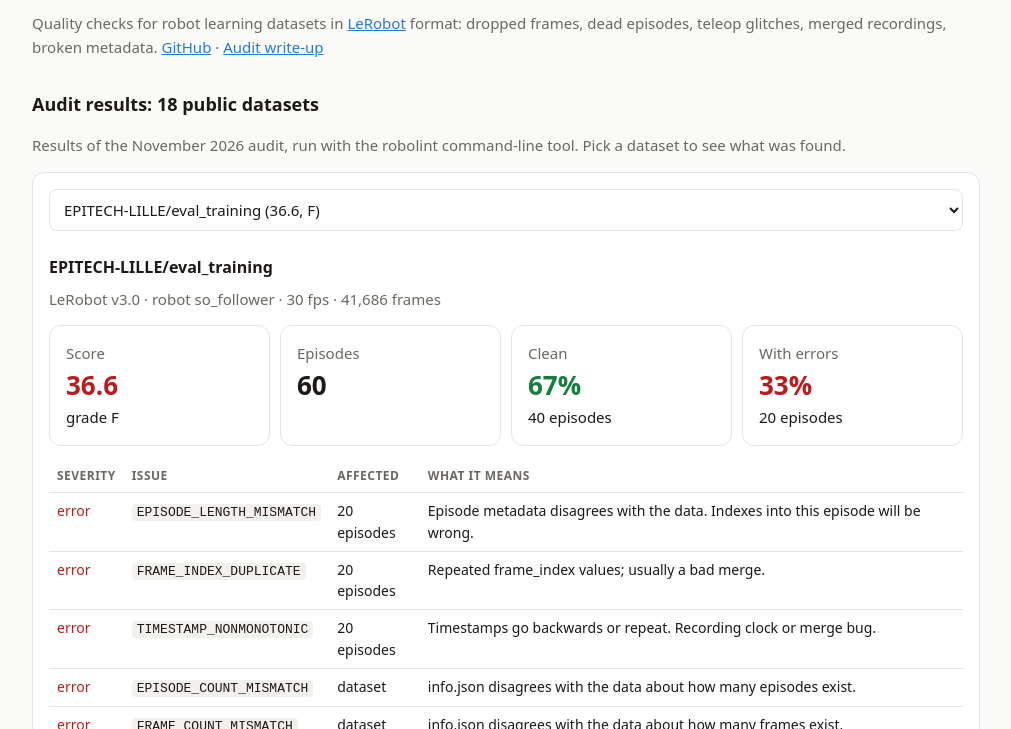
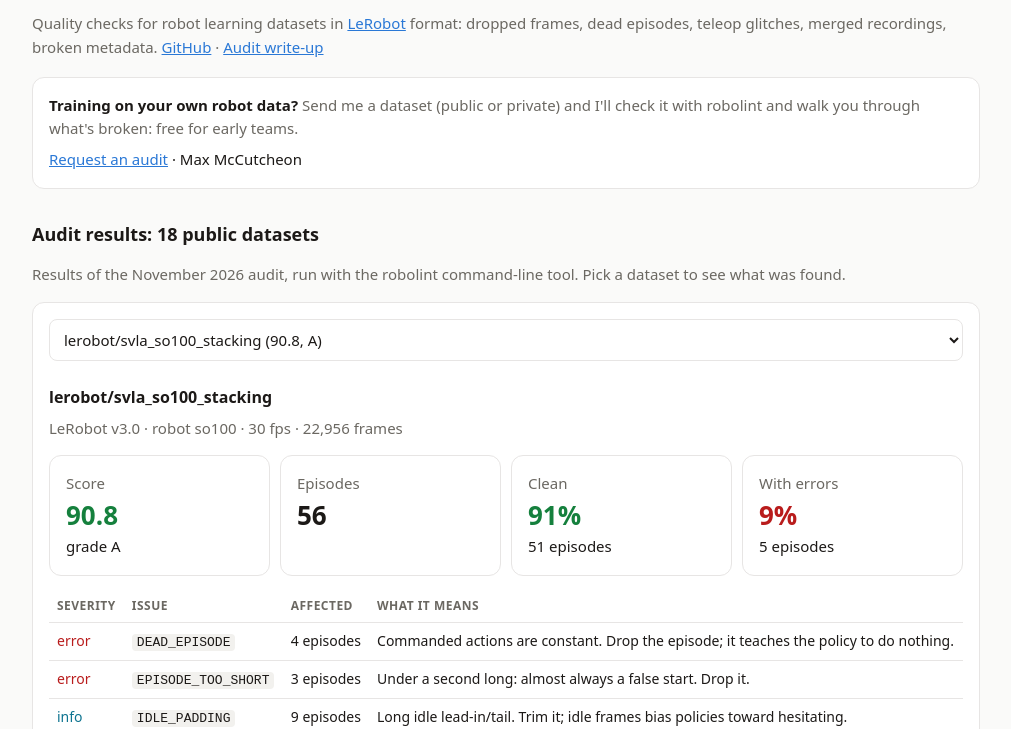
Before and after one commit to maxmccutcheon59/robolint, a plain HTML site: page space_static/index.html in a window 1280 px wide. Shown: the part 71-800 px from the top of the page, without its empty margins (134-1145 px from the left). Drawn offline with Linux system fonts and the light colour scheme.

Commit message:
Space: audit-request offer, neutral default dataset; add 50-dataset community audit list
Co-Authored-By: Claude Opus 5.5 <noreply@anthropic.com>
Claude-Session: https://claude.ai/code/session_01HU8PtTcuumr2hAap2bUdNk

```diff
--- a/space_static/index.html
+++ b/space_static/index.html
@@ -37,6 +37,12 @@ code{background:var(--code);border-radius:4px;padding:1px 5px;font-size:13px}
   <h1>robolint</h1>
   <p class="muted">Quality checks for robot learning datasets in <a href="https://github.com/huggingface/lerobot">LeRobot</a> format: dropped frames, dead episodes, teleop glitches, merged recordings, broken metadata.
   <a href="https://github.com/maxmccutcheon59/robolint">GitHub</a> · <a href="https://github.com/maxmccutcheon59/robolint/blob/main/AUDIT.md">Audit write-up</a></p>
+
+  <div class="card" style="margin-top:18px">
+    <strong>Training on your own robot data?</strong>
+    <span class="muted">Send me a dataset (public or private) and I'll check it with robolint and walk you through what's broken: free for early teams.</span>
+    <div style="margin-top:8px"><a href="mailto:MaxMcCutcheon1@outlook.com?subject=robolint%20audit%20request">Request an audit</a> · Max McCutcheon</div>
+  </div>
 
   <h2>Audit results: 18 public datasets</h2>
   <p class="muted">Results of the November 2026 audit, run with the robolint command-line tool. Pick a dataset to see what was found.</p>
@@ -145,7 +151,9 @@ for (const r of data.results) pick.append(el("option", { value: r.source }, `${r
 const show = () => render(document.getElementById("audit"), data.results.find(r => r.source === pick.value));
 pick.addEventListener("change", show);
 const want = new URLSearchParams(location.search).get("dataset");
+const DEFAULT = "lerobot/svla_so100_stacking";
 if (want && data.results.some(r => r.source === want)) pick.value = want;
+else if (data.results.some(r => r.source === DEFAULT)) pick.value = DEFAULT;
 show();
 
 // ---- Live check in the browser (experimental)
```
Also changed, not shown: datasets-community.txt (added).
